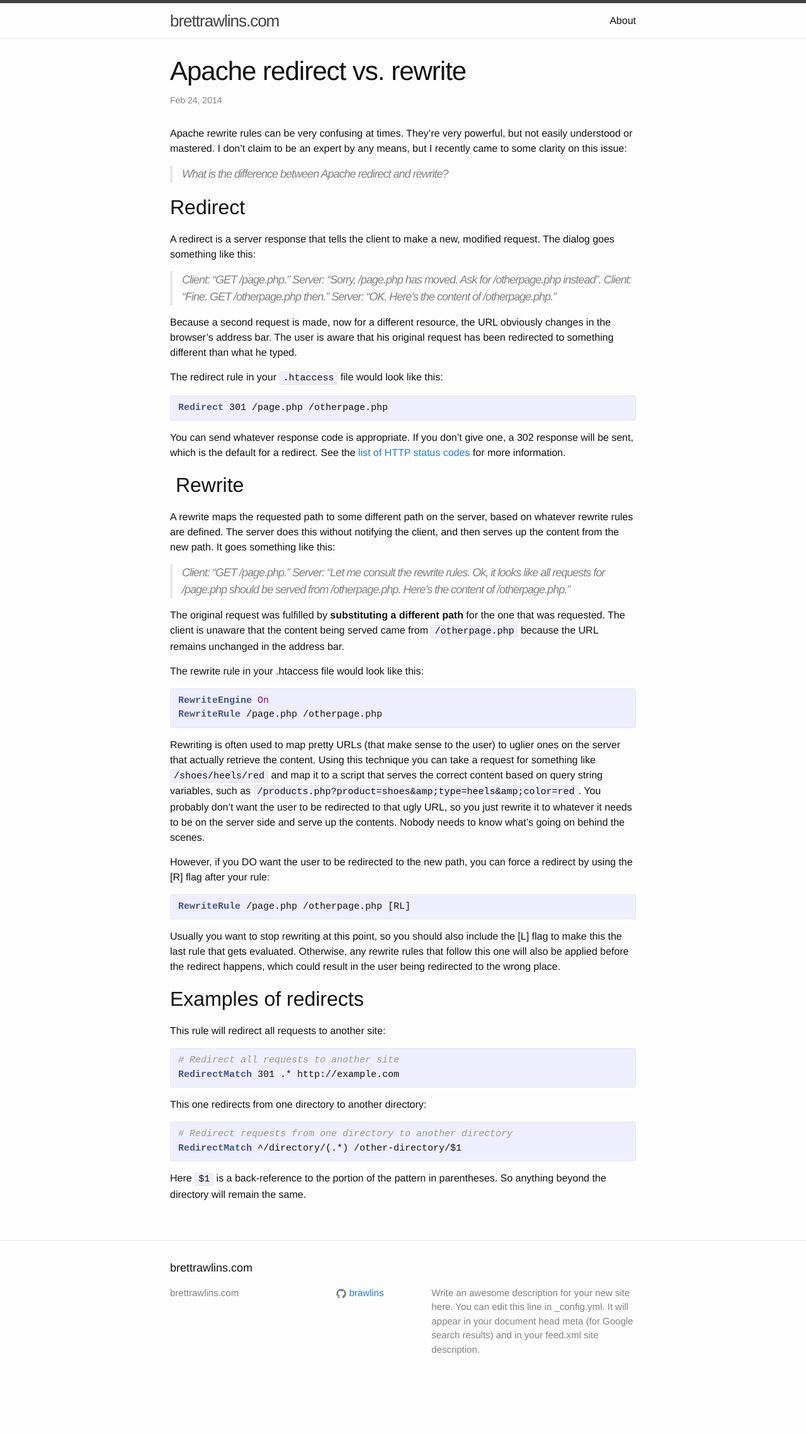
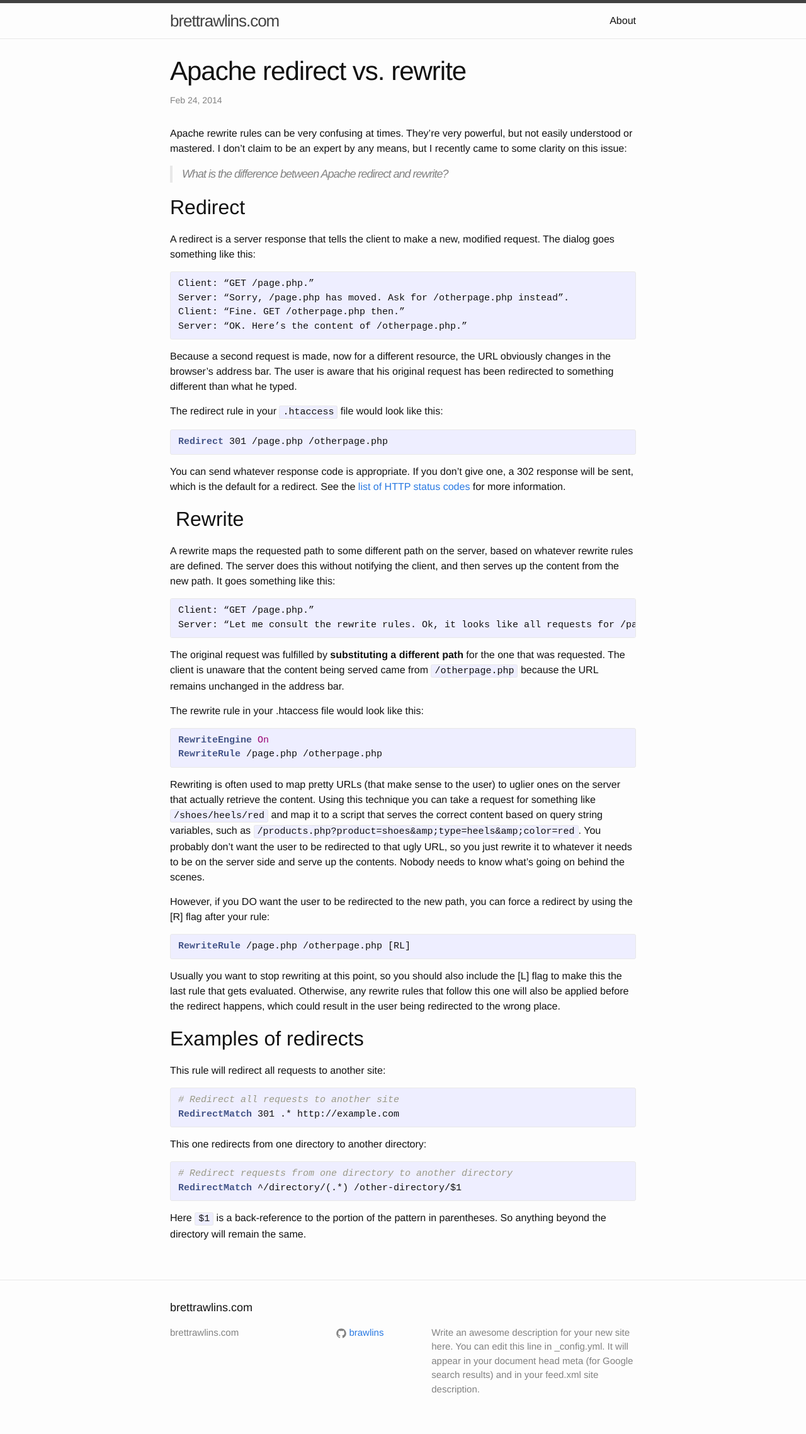
Before and after one commit to brawlins/brettrawlins.com, a Jekyll site: the page built from _posts/2014-02-24-apache-redirect-vs-rewrite.md, in a window 1280 px wide. Shown: the whole page at 63% size. Built offline with Jekyll 4.4.1, drawn with Linux system fonts in a browser that asks for light colours; before the commit the page ends 2214 px from its top, so only the background shows below that.

Commit message:
Replace blockquote with pre tag.

```diff
--- a/_posts/2014-02-24-apache-redirect-vs-rewrite.md
+++ b/_posts/2014-02-24-apache-redirect-vs-rewrite.md
@@ -14,12 +14,12 @@ Apache rewrite rules can be very confusing at times. They're very powerful, but
 
 A redirect is a server response that tells the client to make a new, modified request. The dialog goes something like this:
 
-<blockquote>
+<pre>
 Client: “GET /page.php.”
 Server: “Sorry, /page.php has moved. Ask for /otherpage.php instead”.
 Client: “Fine. GET /otherpage.php then.”
 Server: “OK. Here’s the content of /otherpage.php.”
-</blockquote>
+</pre>
 
 Because a second request is made, now for a different resource, the URL obviously changes in the browser's address bar. The user is aware that his original request has been redirected to something different than what he typed.
 
@@ -35,10 +35,10 @@ You can send whatever response code is appropriate. If you don't give one, a 302
 
 A rewrite maps the requested path to some different path on the server, based on whatever rewrite rules are defined. The server does this without notifying the client, and then serves up the content from the new path. It goes something like this:
 
-<blockquote>
+<pre>
 Client: “GET /page.php.”
 Server: “Let me consult the rewrite rules. Ok, it looks like all requests for /page.php should be served from /otherpage.php. Here’s the content of /otherpage.php.”
-</blockquote>
+</pre>
 
 The original request was fulfilled by **substituting a different path** for the one that was requested. The client is unaware that the content being served came from `/otherpage.php` because the URL remains unchanged in the address bar.
 
```
